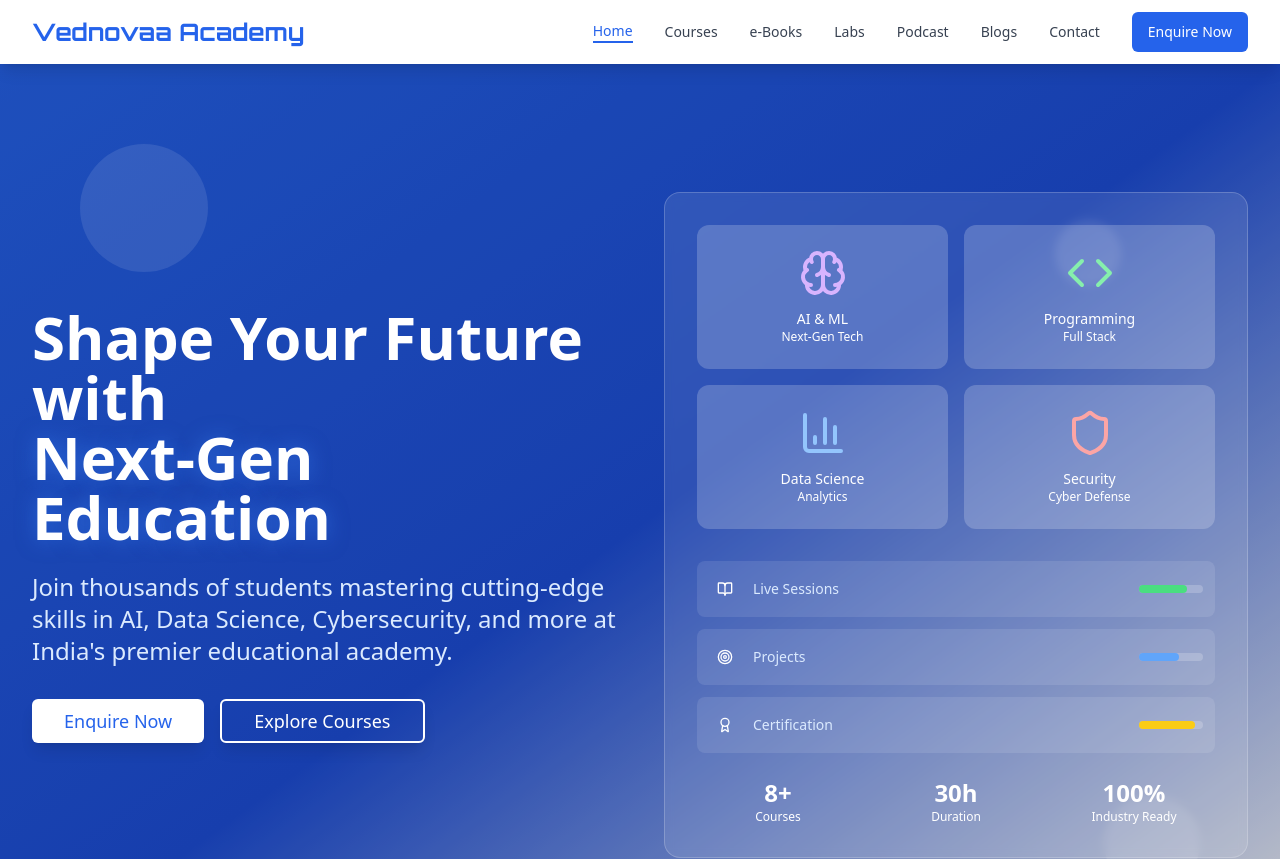
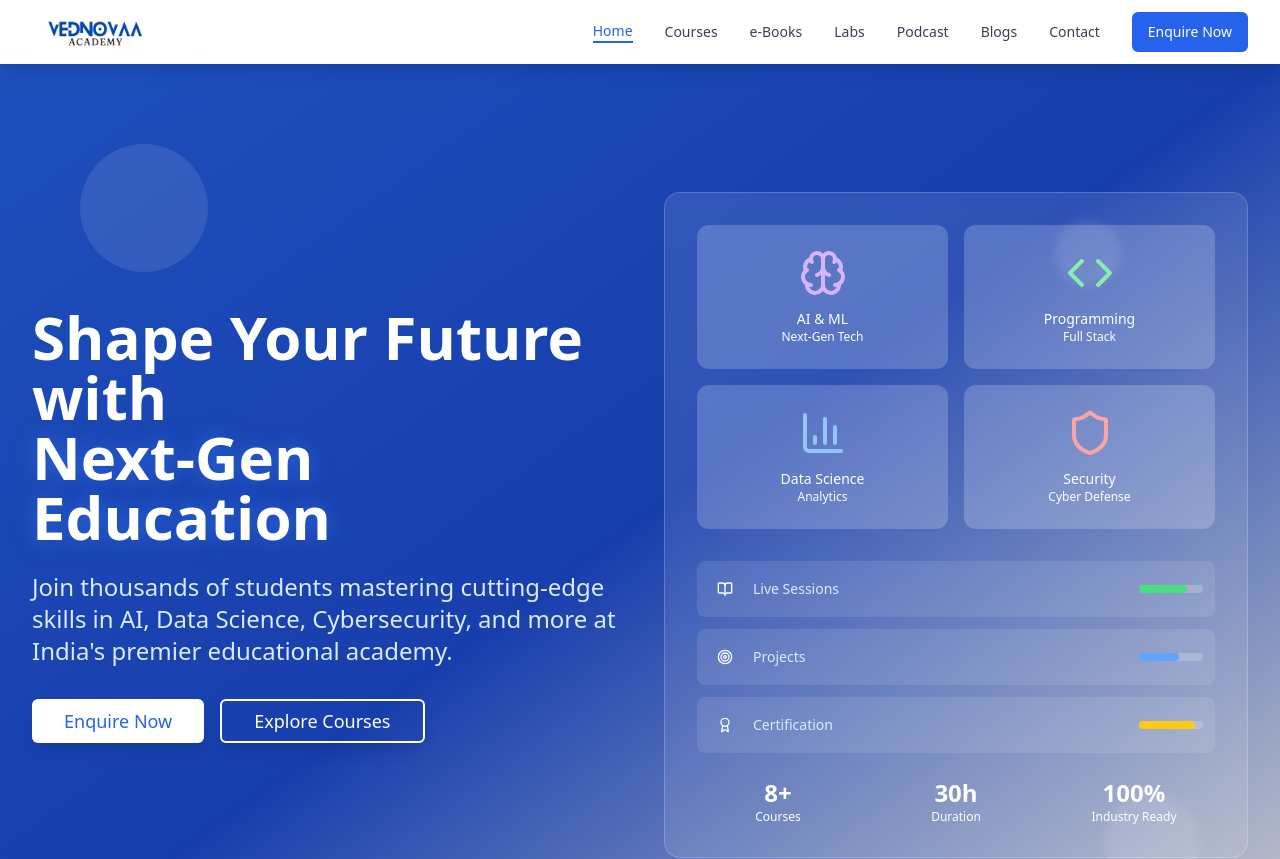
Before and after one commit to Cyber-sploit/vednovaa-academy-nexus, a React (Vite) app: page / in a window 1280 px wide. Shown: the top 859 px of the page. Built offline with nearby package versions, Linux system fonts and the light colour scheme.

Commit message:
Replace text logo with image logo
Replaced the text-based logo in the Navbar component with the provided image. Adjusted the image size for better visual appearance.

```diff
--- a/src/components/Navbar.tsx
+++ b/src/components/Navbar.tsx
@@ -32,9 +32,11 @@ const Navbar = () => {
         <div className="flex justify-between items-center h-16">
           {/* Logo */}
           <Link to="/" className="flex items-center">
-            <h1 className="text-2xl font-blanka font-bold text-primary-600">
-              Vednovaa Academy
-            </h1>
+            <img
+              src="/lovable-uploads/3ff1ae8d-5072-4650-bc16-23977d26f4c5.png"
+              alt="Vednovaa Academy"
+              className="h-10 w-auto"
+            />
           </Link>
 
           {/* Desktop Navigation */}
```
Also changed, not shown: public/lovable-uploads/3ff1ae8d-5072-4650-bc16-23977d26f4c5.png (added).
